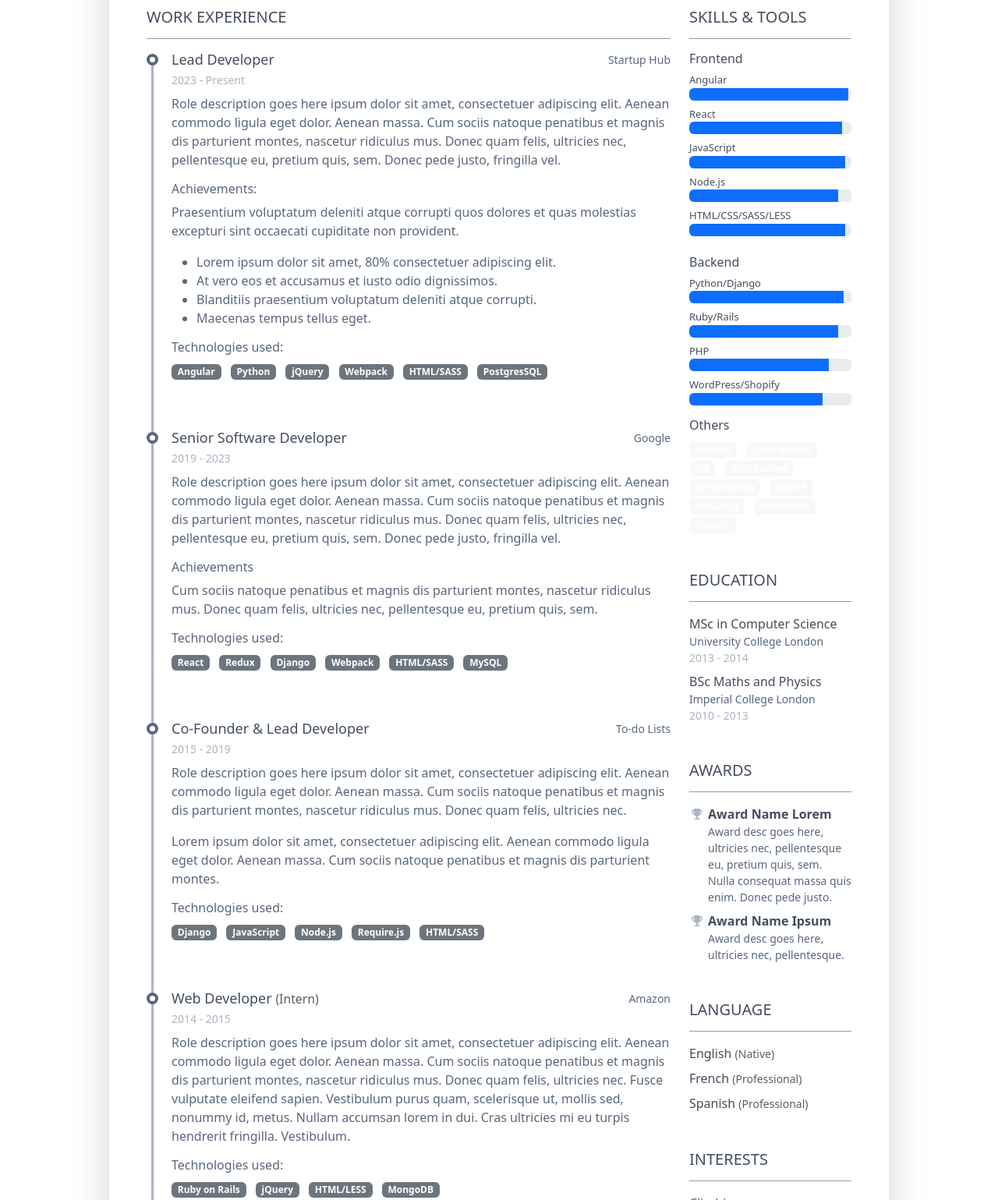
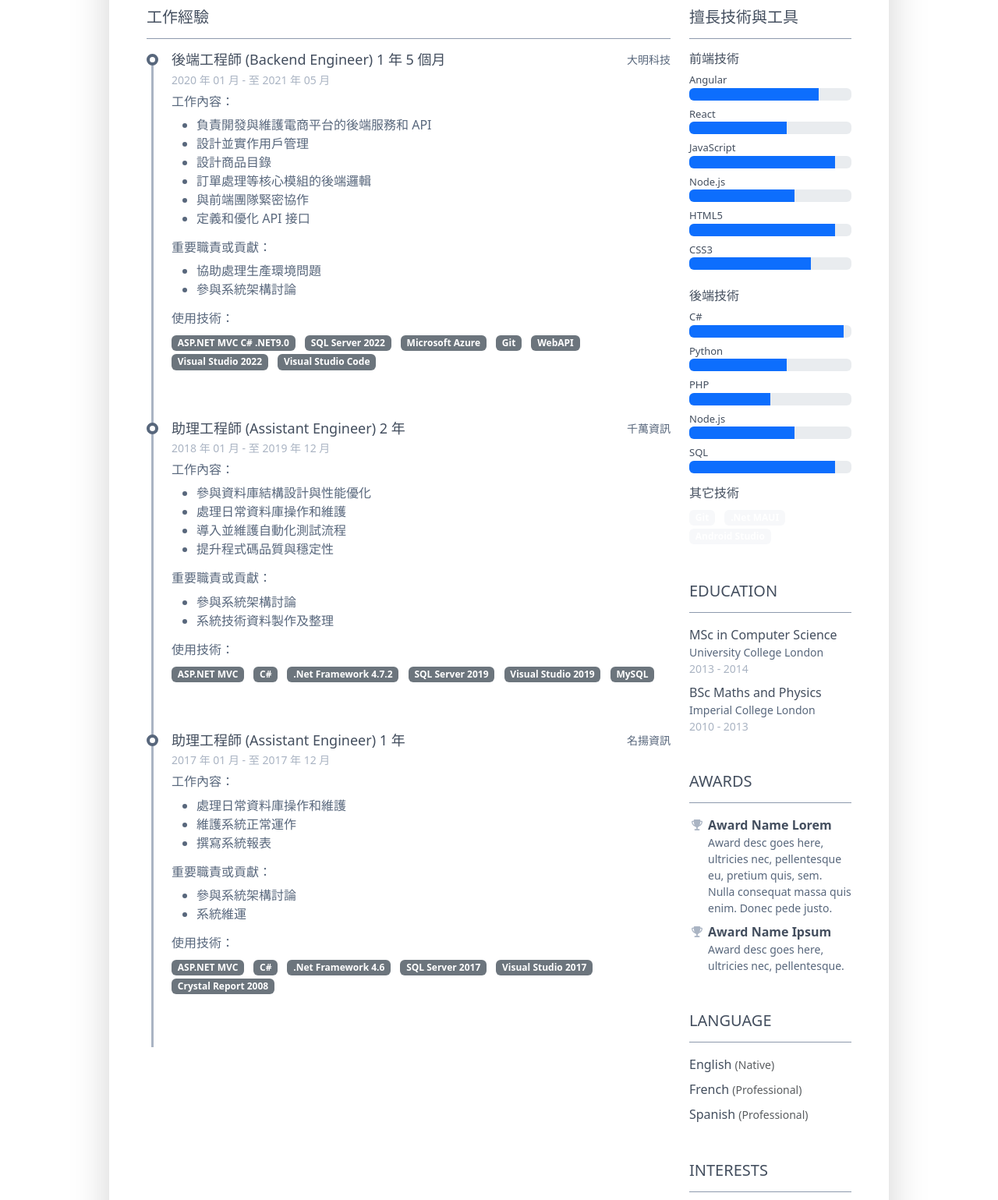
Before and after one commit to ndmc42/pillar-theme, a plain HTML site: page index.html in a window 1280 px wide. Shown: the part 720-2259 px from the top of the page at 78% size. Drawn offline with nearby package versions, Linux system fonts and the light colour scheme.

Commit message:
update skill

```diff
--- a/index.html
+++ b/index.html
@@ -80,207 +80,240 @@
 			    <div class="row">
 				    <div class="col-lg-9">
 					   <section class="resume-section experience-section mb-5">
-						    <h2 class="resume-section-title text-uppercase font-weight-bold pb-3 mb-3">Work Experience</h2>
+    <h2 class="resume-section-title text-uppercase font-weight-bold pb-3 mb-3">工作經驗
+    </h2>
     <div class="resume-section-content">
         <div class="resume-timeline position-relative">
             <article class="resume-timeline-item position-relative pb-5">
-
                 <div class="resume-timeline-item-header mb-2">
                     <div class="d-flex flex-column flex-md-row">
-										        <h3 class="resume-position-title font-weight-bold mb-1">Lead Developer</h3>
-										        <div class="resume-company-name ms-auto">Startup Hub</div>
+                        <h3 class="resume-position-title font-weight-bold mb-1">後端工程師 (Backend Engineer) 1 年 5 個月
+                        </h3>
+                        <div class="resume-company-name ms-auto">大明科技</div>
                     </div><!--//row-->
-										    <div class="resume-position-time">2023 - Present</div>
+                    <div class="resume-position-time">2020 年 01 月 - 至 2021 年 05 月</div>
                 </div><!--//resume-timeline-item-header-->
                 <div class="resume-timeline-item-desc">
-										    <p>Role description goes here ipsum dolor sit amet, consectetuer adipiscing elit. Aenean commodo ligula eget dolor. Aenean massa. Cum sociis natoque penatibus et magnis dis parturient montes, nascetur ridiculus mus. Donec quam felis, ultricies nec, pellentesque eu, pretium quis, sem. Donec pede justo, fringilla vel.</p>
-										    <h4 class="resume-timeline-item-desc-heading font-weight-bold">Achievements:</h4>
-										    <p>Praesentium voluptatum deleniti atque corrupti quos dolores et quas molestias excepturi sint occaecati cupiditate non provident.</p>
+                    <h4 class="resume-timeline-item-desc-heading font-weight-bold">工作內容： </h4>
                     <ul>
-											    <li>Lorem ipsum dolor sit amet, 80% consectetuer adipiscing elit.</li>
-											    <li>At vero eos et accusamus et iusto odio dignissimos.</li>
-											    <li>Blanditiis praesentium voluptatum deleniti atque corrupti.</li>
-											    <li>Maecenas tempus tellus eget.</li>
+                        <li>負責開發與維護電商平台的後端服務和 API</li>
+                        <li>設計並實作用戶管理</li>
+                        <li>設計商品目錄</li>
+                        <li>訂單處理等核心模組的後端邏輯</li>
+                        <li>與前端團隊緊密協作</li>
+                        <li>定義和優化 API 接口</li>
                     </ul>
-										    <h4 class="resume-timeline-item-desc-heading font-weight-bold">Technologies used:</h4>
+                    <h4 class="resume-timeline-item-desc-heading font-weight-bold">重要職責或貢獻：	</h4>
+                    <ul>
+                        <li>協助處理生產環境問題</li>
+                        <li>參與系統架構討論</li>
+                    </ul>
+                    <h4 class="resume-timeline-item-desc-heading font-weight-bold">使用技術：</h4>
                     <ul class="list-inline">
-											    <li class="list-inline-item"><span class="badge bg-secondary badge-pill">Angular</span></li>
-											    <li class="list-inline-item"><span class="badge bg-secondary badge-pill">Python</span></li>
-											    <li class="list-inline-item"><span class="badge bg-secondary badge-pill">jQuery</span></li>
-											    <li class="list-inline-item"><span class="badge bg-secondary badge-pill">Webpack</span></li>
-											    <li class="list-inline-item"><span class="badge bg-secondary badge-pill">HTML/SASS</span></li>
-											    <li class="list-inline-item"><span class="badge bg-secondary badge-pill">PostgresSQL</span></li>
+                        <li class="list-inline-item"><span
+                                class="badge bg-secondary badge-pill">ASP.NET MVC C# .NET9.0</span></li>
+                        <li class="list-inline-item"><span
+                                class="badge bg-secondary badge-pill">SQL Server 2022</span></li>
+                        <li class="list-inline-item"><span
+                                class="badge bg-secondary badge-pill">Microsoft Azure</span></li>
+                        <li class="list-inline-item"><span
+                                class="badge bg-secondary badge-pill">Git</span></li>
+                        <li class="list-inline-item"><span
+                                class="badge bg-secondary badge-pill">WebAPI</span></li>
+                        <li class="list-inline-item"><span
+                                class="badge bg-secondary badge-pill">Visual Studio 2022</span></li>
+                        <li class="list-inline-item"><span
+                                class="badge bg-secondary badge-pill">Visual Studio Code</span></li>
                     </ul>
                 </div><!--//resume-timeline-item-desc-->
-
             </article><!--//resume-timeline-item-->
-
             <article class="resume-timeline-item position-relative pb-5">
-
                 <div class="resume-timeline-item-header mb-2">
                     <div class="d-flex flex-column flex-md-row">
-										        <h3 class="resume-position-title font-weight-bold mb-1">Senior Software Developer</h3>
-										        <div class="resume-company-name ms-auto">Google</div>
+                        <h3 class="resume-position-title font-weight-bold mb-1">助理工程師 (Assistant Engineer) 2 年</h3>
+                        <div class="resume-company-name ms-auto">千萬資訊</div>
                     </div><!--//row-->
-										    <div class="resume-position-time">2019 - 2023</div>
+                    <div class="resume-position-time">2018 年 01 月 - 至 2019 年 12 月</div>
                 </div><!--//resume-timeline-item-header-->
                 <div class="resume-timeline-item-desc">
-										    <p>Role description goes here ipsum dolor sit amet, consectetuer adipiscing elit. Aenean commodo ligula eget dolor. Aenean massa. Cum sociis natoque penatibus et magnis dis parturient montes, nascetur ridiculus mus. Donec quam felis, ultricies nec, pellentesque eu, pretium quis, sem. Donec pede justo, fringilla vel.</p>
-										    <h4 class="resume-timeline-item-desc-heading font-weight-bold">Achievements</h4>
-										    <p>Cum sociis natoque penatibus et magnis dis parturient montes, nascetur ridiculus mus. Donec quam felis, ultricies nec, pellentesque eu, pretium quis, sem.</p>
-										    <h4 class="resume-timeline-item-desc-heading font-weight-bold">Technologies used:</h4>
+                    <h4 class="resume-timeline-item-desc-heading font-weight-bold">工作內容：</h4>
+                    <ul>
+                        <li>參與資料庫結構設計與性能優化</li>
+                        <li>處理日常資料庫操作和維護</li>
+                        <li>導入並維護自動化測試流程</li>
+                        <li>提升程式碼品質與穩定性</li>
+                    </ul>
+                    <h4 class="resume-timeline-item-desc-heading font-weight-bold">重要職責或貢獻：</h4>
+                    <ul>
+                        <li>參與系統架構討論</li>
+                        <li>系統技術資料製作及整理</li>
+                    </ul>
+                    <h4 class="resume-timeline-item-desc-heading font-weight-bold">使用技術：</h4>
                     <ul class="list-inline">
-											    <li class="list-inline-item"><span class="badge bg-secondary badge-pill">React</span></li>
-											    <li class="list-inline-item"><span class="badge bg-secondary badge-pill">Redux</span></li>
-											    <li class="list-inline-item"><span class="badge bg-secondary badge-pill">Django</span></li>
-											    <li class="list-inline-item"><span class="badge bg-secondary badge-pill">Webpack</span></li>
-											    <li class="list-inline-item"><span class="badge bg-secondary badge-pill">HTML/SASS</span></li>
-											    <li class="list-inline-item"><span class="badge bg-secondary badge-pill">MySQL</span></li>
+                        <li class="list-inline-item"><span
+                                class="badge bg-secondary badge-pill">ASP.NET MVC</span></li>
+                        <li class="list-inline-item"><span
+                                class="badge bg-secondary badge-pill">C#</span></li>
+                        <li class="list-inline-item"><span
+                                class="badge bg-secondary badge-pill">.Net Framework 4.7.2</span></li>
+                        <li class="list-inline-item"><span
+                                class="badge bg-secondary badge-pill">SQL Server 2019</span></li>
+                        <li class="list-inline-item"><span
+                                class="badge bg-secondary badge-pill">Visual Studio 2019</span></li>
+                        <li class="list-inline-item"><span
+                                class="badge bg-secondary badge-pill">MySQL</span></li>
                     </ul>
                 </div><!--//resume-timeline-item-desc-->
-
             </article><!--//resume-timeline-item-->
-
             <article class="resume-timeline-item position-relative pb-5">
-
                 <div class="resume-timeline-item-header mb-2">
                     <div class="d-flex flex-column flex-md-row">
-										        <h3 class="resume-position-title font-weight-bold mb-1">Co-Founder & Lead Developer</h3>
-										        <div class="resume-company-name ms-auto">To-do Lists</div>
+                        <h3 class="resume-position-title font-weight-bold mb-1">助理工程師 (Assistant Engineer) 1 年</h3>
+                        <div class="resume-company-name ms-auto">名揚資訊</div>
                     </div><!--//row-->
-										    <div class="resume-position-time">2015 - 2019</div>
+                    <div class="resume-position-time">2017 年 01 月 - 至 2017 年 12 月</div>
                 </div><!--//resume-timeline-item-header-->
                 <div class="resume-timeline-item-desc">
-										    <p>Role description goes here ipsum dolor sit amet, consectetuer adipiscing elit. Aenean commodo ligula eget dolor. Aenean massa. Cum sociis natoque penatibus et magnis dis parturient montes, nascetur ridiculus mus. Donec quam felis, ultricies nec.</p>
-										    <p>Lorem ipsum dolor sit amet, consectetuer adipiscing elit. Aenean commodo ligula eget dolor. Aenean massa. Cum sociis natoque penatibus et magnis dis parturient montes.</p>
-										    <h4 class="resume-timeline-item-desc-heading font-weight-bold">Technologies used:</h4>
+                    <h4 class="resume-timeline-item-desc-heading font-weight-bold">工作內容：</h4>
+                    <ul>
+                        <li>處理日常資料庫操作和維護</li>
+                        <li>維護系統正常運作</li>
+                        <li>撰寫系統報表</li>
+                    </ul>
+                    <h4 class="resume-timeline-item-desc-heading font-weight-bold">重要職責或貢獻：</h4>
+                    <ul>
+                        <li>參與系統架構討論</li>
+                        <li>系統維運</li>
+                    </ul>
+                    <h4 class="resume-timeline-item-desc-heading font-weight-bold">使用技術：</h4>
                     <ul class="list-inline">
-											    <li class="list-inline-item"><span class="badge bg-secondary badge-pill">Django</span></li>
-											    <li class="list-inline-item"><span class="badge bg-secondary badge-pill">JavaScript</span></li>
-											    <li class="list-inline-item"><span class="badge bg-secondary badge-pill">Node.js</span></li>
-											    <li class="list-inline-item"><span class="badge bg-secondary badge-pill">Require.js</span></li>
-											    <li class="list-inline-item"><span class="badge bg-secondary badge-pill">HTML/SASS</span></li>
+                        <li class="list-inline-item"><span
+                                class="badge bg-secondary badge-pill">ASP.NET MVC</span></li>
+                        <li class="list-inline-item"><span
+                                class="badge bg-secondary badge-pill">C#</span></li>
+                        <li class="list-inline-item"><span
+                                class="badge bg-secondary badge-pill">.Net Framework 4.6</span></li>
+                        <li class="list-inline-item"><span
+                                class="badge bg-secondary badge-pill">SQL Server 2017</span></li>
+                        <li class="list-inline-item"><span
+                                class="badge bg-secondary badge-pill">Visual Studio 2017</span></li>
+                        <li class="list-inline-item"><span
+                                class="badge bg-secondary badge-pill">Crystal Report 2008</span></li>
                     </ul>
                 </div><!--//resume-timeline-item-desc-->
-
             </article><!--//resume-timeline-item-->
-
-								    <article class="resume-timeline-item position-relative">
-
-									    <div class="resume-timeline-item-header mb-2">
-										    <div class="d-flex flex-column flex-md-row">
-										        <h3 class="resume-position-title font-weight-bold mb-1">Web Developer <small class="text-muted">(Intern)</small></h3>
-										        <div class="resume-company-name ms-auto">Amazon</div>
-										    </div><!--//row-->
-										    <div class="resume-position-time">2014 - 2015</div>
-									    </div><!--//resume-timeline-item-header-->
-									    <div class="resume-timeline-item-desc">
-										    <p>Role description goes here ipsum dolor sit amet, consectetuer adipiscing elit. Aenean commodo ligula eget dolor. Aenean massa. Cum sociis natoque penatibus et magnis dis parturient montes, nascetur ridiculus mus. Donec quam felis, ultricies nec. Fusce vulputate eleifend sapien. Vestibulum purus quam, scelerisque ut, mollis sed, nonummy id, metus. Nullam accumsan lorem in dui. Cras ultricies mi eu turpis hendrerit fringilla. Vestibulum.</p>
-										    <h4 class="resume-timeline-item-desc-heading font-weight-bold">Technologies used:</h4>
-										    <ul class="list-inline">
-											    <li class="list-inline-item"><span class="badge bg-secondary badge-pill">Ruby on Rails</span></li>
-											    <li class="list-inline-item"><span class="badge bg-secondary badge-pill">jQuery</span></li>
-											    <li class="list-inline-item"><span class="badge bg-secondary badge-pill">HTML/LESS</span></li>
-											    <li class="list-inline-item"><span class="badge bg-secondary badge-pill">MongoDB</span></li>
-										    </ul>
-									    </div><!--//resume-timeline-item-desc-->
-
-								    </article><!--//resume-timeline-item-->
-
-
         </div><!--//resume-timeline-->
-
-
-
-
-
-
     </div>
-					    </section><!--//experience-section-->
+</section>
 				    </div>
 				    <div class="col-lg-3">
 		<section class="resume-section skills-section mb-5">
-						    <h2 class="resume-section-title text-uppercase font-weight-bold pb-3 mb-3">Skills &amp; Tools</h2>
+    <h2 class="resume-section-title text-uppercase font-weight-bold pb-3 mb-3">擅長技術與工具</h2>
     <div class="resume-section-content">
         <div class="resume-skill-item">
-							        <h4 class="resume-skills-cat font-weight-bold">Frontend</h4>
+            <h4 class="resume-skills-cat font-weight-bold">前端技術</h4>
             <ul class="list-unstyled mb-4">
                 <li class="mb-2">
                     <div class="resume-skill-name">Angular</div>
                     <div class="progress resume-progress">
-											    <div class="progress-bar theme-progress-bar-dark" role="progressbar" style="width: 98%" aria-valuenow="25" aria-valuemin="0" aria-valuemax="100"></div>
+                        <div class="progress-bar theme-progress-bar-dark" role="progressbar"
+                            style="width: 80%" aria-valuenow="25" aria-valuemin="0"
+                            aria-valuemax="100"></div>
                     </div>
                 </li>
                 <li class="mb-2">
                     <div class="resume-skill-name">React</div>
                     <div class="progress resume-progress">
-											    <div class="progress-bar theme-progress-bar-dark" role="progressbar" style="width: 94%" aria-valuenow="25" aria-valuemin="0" aria-valuemax="100"></div>
+                        <div class="progress-bar theme-progress-bar-dark" role="progressbar"
+                            style="width: 60%" aria-valuenow="25" aria-valuemin="0"
+                            aria-valuemax="100"></div>
                     </div>
                 </li>
                 <li class="mb-2">
                     <div class="resume-skill-name">JavaScript</div>
                     <div class="progress resume-progress">
-											    <div class="progress-bar theme-progress-bar-dark" role="progressbar" style="width: 96%" aria-valuenow="25" aria-valuemin="0" aria-valuemax="100"></div>
+                        <div class="progress-bar theme-progress-bar-dark" role="progressbar"
+                            style="width: 90%" aria-valuenow="25" aria-valuemin="0"
+                            aria-valuemax="100"></div>
                     </div>
                 </li>
-
                 <li class="mb-2">
                     <div class="resume-skill-name">Node.js</div>
                     <div class="progress resume-progress">
-											    <div class="progress-bar theme-progress-bar-dark" role="progressbar" style="width: 92%" aria-valuenow="25" aria-valuemin="0" aria-valuemax="100"></div>
+                        <div class="progress-bar theme-progress-bar-dark" role="progressbar"
+                            style="width: 65%" aria-valuenow="25" aria-valuemin="0"
+                            aria-valuemax="100"></div>
                     </div>
                 </li>
                 <li class="mb-2">
-								            <div class="resume-skill-name">HTML/CSS/SASS/LESS</div>
+                    <div class="resume-skill-name">HTML5</div>
                     <div class="progress resume-progress">
-											    <div class="progress-bar theme-progress-bar-dark" role="progressbar" style="width: 96%" aria-valuenow="25" aria-valuemin="0" aria-valuemax="100"></div>
+                        <div class="progress-bar theme-progress-bar-dark" role="progressbar"
+                            style="width: 90%" aria-valuenow="25" aria-valuemin="0"
+                            aria-valuemax="100"></div>
+                    </div>
+                </li>
+                <li class="mb-2">
+                    <div class="resume-skill-name">CSS3</div>
+                    <div class="progress resume-progress">
+                        <div class="progress-bar theme-progress-bar-dark" role="progressbar"
+                            style="width: 75%" aria-valuenow="25" aria-valuemin="0"
+                            aria-valuemax="100"></div>
                     </div>
                 </li>
             </ul>
         </div><!--//resume-skill-item-->
-
         <div class="resume-skill-item">
-						            <h4 class="resume-skills-cat font-weight-bold">Backend</h4>
+            <h4 class="resume-skills-cat font-weight-bold">後端技術</h4>
             <ul class="list-unstyled">
                 <li class="mb-2">
-								            <div class="resume-skill-name">Python/Django</div>
+                    <div class="resume-skill-name">C#</div>
                     <div class="progress resume-progress">
-											    <div class="progress-bar theme-progress-bar-dark" role="progressbar" style="width: 95%" aria-valuenow="25" aria-valuemin="0" aria-valuemax="100"></div>
+                        <div class="progress-bar theme-progress-bar-dark" role="progressbar"
+                            style="width: 95%" aria-valuenow="25" aria-valuemin="0"
+                            aria-valuemax="100"></div>
                     </div>
                 </li>
                 <li class="mb-2">
-								            <div class="resume-skill-name">Ruby/Rails</div>
+                    <div class="resume-skill-name">Python</div>
                     <div class="progress resume-progress">
-											    <div class="progress-bar theme-progress-bar-dark" role="progressbar" style="width: 92%" aria-valuenow="25" aria-valuemin="0" aria-valuemax="100"></div>
+                        <div class="progress-bar theme-progress-bar-dark" role="progressbar"
+                            style="width: 60%" aria-valuenow="25" aria-valuemin="0"
+                            aria-valuemax="100"></div>
                     </div>
                 </li>
                 <li class="mb-2">
                     <div class="resume-skill-name">PHP</div>
                     <div class="progress resume-progress">
-											    <div class="progress-bar theme-progress-bar-dark" role="progressbar" style="width: 86%" aria-valuenow="25" aria-valuemin="0" aria-valuemax="100"></div>
+                        <div class="progress-bar theme-progress-bar-dark" role="progressbar"
+                            style="width: 50%" aria-valuenow="25" aria-valuemin="0"
+                            aria-valuemax="100"></div>
                     </div>
                 </li>
                 <li class="mb-2">
-								            <div class="resume-skill-name">WordPress/Shopify</div>
+                    <div class="resume-skill-name">Node.js</div>
                     <div class="progress resume-progress">
-											    <div class="progress-bar theme-progress-bar-dark" role="progressbar" style="width: 82%" aria-valuenow="25" aria-valuemin="0" aria-valuemax="100"></div>
+                        <div class="progress-bar theme-progress-bar-dark" role="progressbar"
+                            style="width: 65%" aria-valuenow="25" aria-valuemin="0"
+                            aria-valuemax="100"></div>
+                    </div>
+                </li>
+                <li class="mb-2">
+                    <div class="resume-skill-name">SQL</div>
+                    <div class="progress resume-progress">
+                        <div class="progress-bar theme-progress-bar-dark" role="progressbar"
+                            style="width: 90%" aria-valuenow="25" aria-valuemin="0"
+                            aria-valuemax="100"></div>
                     </div>
                 </li>
             </ul>
         </div><!--//resume-skill-item-->
-
         <div class="resume-skill-item">
-						            <h4 class="resume-skills-cat font-weight-bold">Others</h4>
+            <h4 class="resume-skills-cat font-weight-bold">其它技術</h4>
             <ul class="list-inline">
-							            <li class="list-inline-item"><span class="badge badge-light">DevOps</span></li>
-							            <li class="list-inline-item"><span class="badge badge-light">Code Review</span></li>
                 <li class="list-inline-item"><span class="badge badge-light">Git</span></li>
-							            <li class="list-inline-item"><span class="badge badge-light">Unit Testing</span></li>
-							            <li class="list-inline-item"><span class="badge badge-light">Wireframing</span></li>
-							            <li class="list-inline-item"><span class="badge badge-light">Sketch</span></li>
-							            <li class="list-inline-item"><span class="badge badge-light">Balsamiq</span></li>
-							            <li class="list-inline-item"><span class="badge badge-light">WordPress</span></li>
-							            <li class="list-inline-item"><span class="badge badge-light">Shopify</span></li>
+                <li class="list-inline-item"><span class="badge badge-light">.Net MAUI</span></li>
+                <li class="list-inline-item"><span class="badge badge-light">Android Studio</span></li>
             </ul>
         </div><!--//resume-skill-item-->
     </div><!--resume-section-content-->
```
Lines whose indentation alone changed are shown as unchanged.
